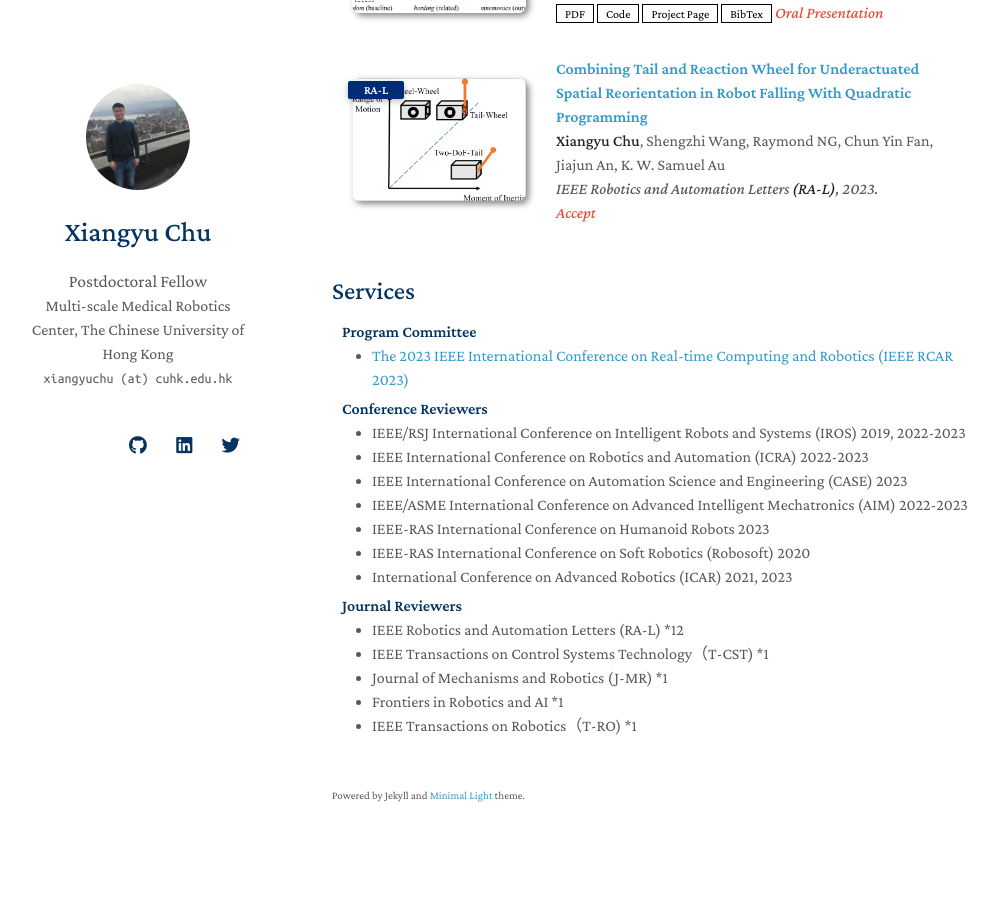
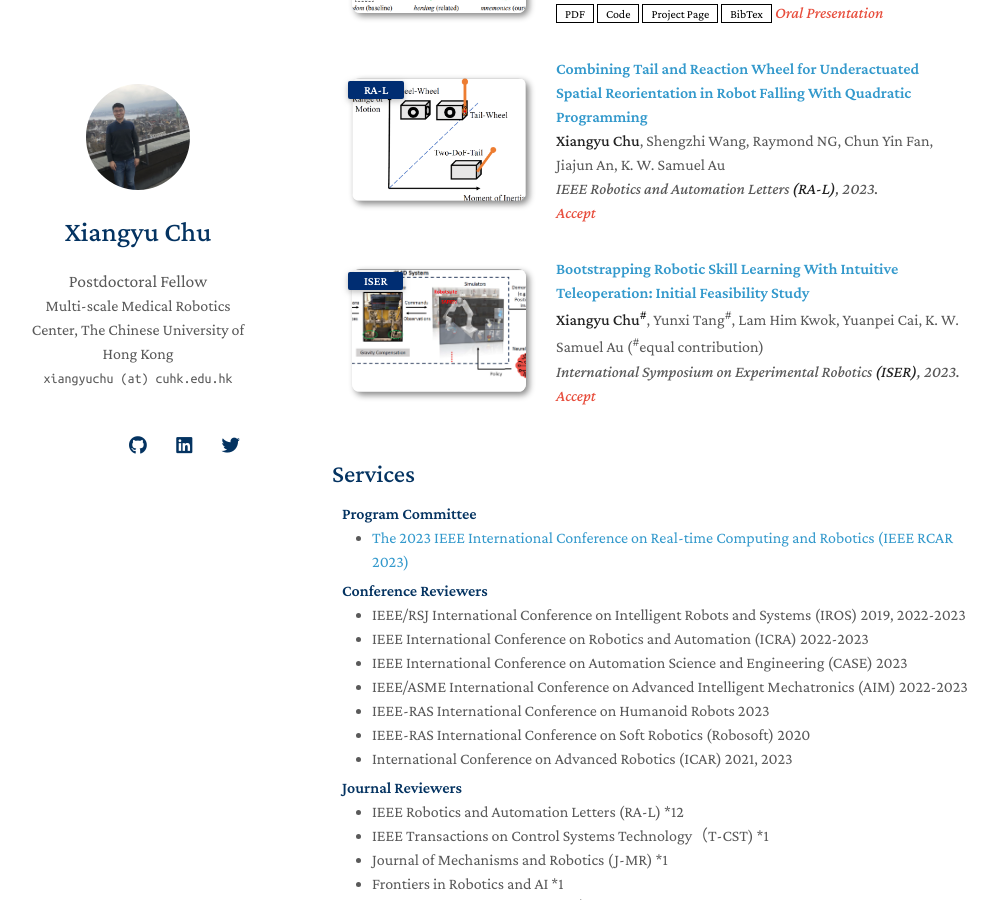
Before and after one commit to xiangyuchu03/xiangyuchu03.github.io, a Jekyll site: the page built from index.md, in a window 1280 px wide and 900 px high, scrolled down 1175 px. Shown: the whole window, without its empty margins (138-1136 px from the left). Built offline with Jekyll 4.4.1, drawn with Linux system fonts in a browser that asks for light colours; nearby versions of some CDN libraries; a style sheet for code colours, icons or effects is not loaded; our own code applies the rules of GitHub Pages for plain Markdown files; before the commit the page ends 2051 px from its top, so only the background shows below that.

Commit message:
Update publications.yml

```diff
--- a/_data/publications.yml
+++ b/_data/publications.yml
@@ -30,3 +30,14 @@ main:
     bibtex:
     image: ./assets/img/RAL2023_flying_car.png
     notes: Accept
+
+  - title: "Bootstrapping Robotic Skill Learning With Intuitive Teleoperation: Initial Feasibility Study"
+    authors: <strong>Xiangyu Chu<sup>#</sup></strong>, Yunxi Tang<sup>#</sup>, Lam Him Kwok, Yuanpei Cai, K. W. Samuel Au (<sup>#</sup>equal contribution)
+    conference_short: ISER
+    conference: International Symposium on Experimental Robotics <strong>(ISER)</strong>, 2023.
+    pdf:
+    code:
+    page:
+    bibtex:
+    image: ./assets/img/ISER2023.png
+    notes: Accept
```
